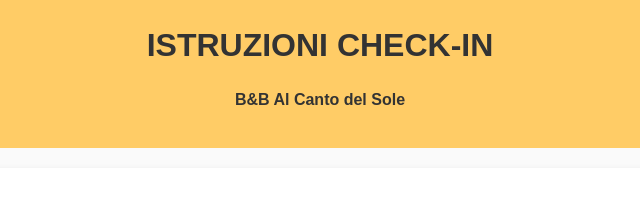
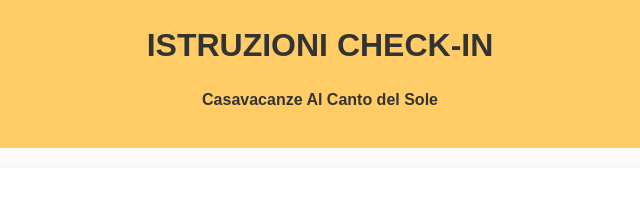
Before and after one commit to alcantodelsole/check-in, a plain HTML site: page index.html in a window 1280 px wide. Shown: the top 205 px of the page, 320-960 px from the left. Drawn offline with Linux system fonts and the light colour scheme.

Commit message:
Update index.html

```diff
--- a/index.html
+++ b/index.html
@@ -65,7 +65,7 @@
 <body>
   <header>
     <h1>ISTRUZIONI CHECK-IN</h1>
-    <p><strong>B&B Al Canto del Sole</strong></p>
+    <p><strong>Casavacanze Al Canto del Sole</strong></p>
   </header>
 
   <main>
```
